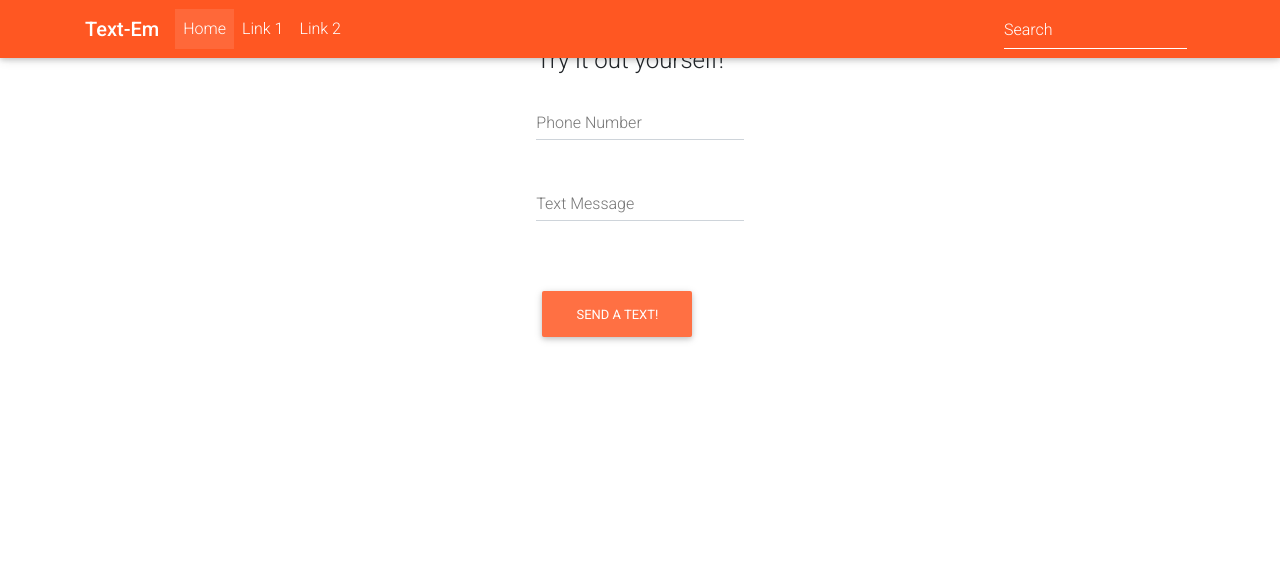
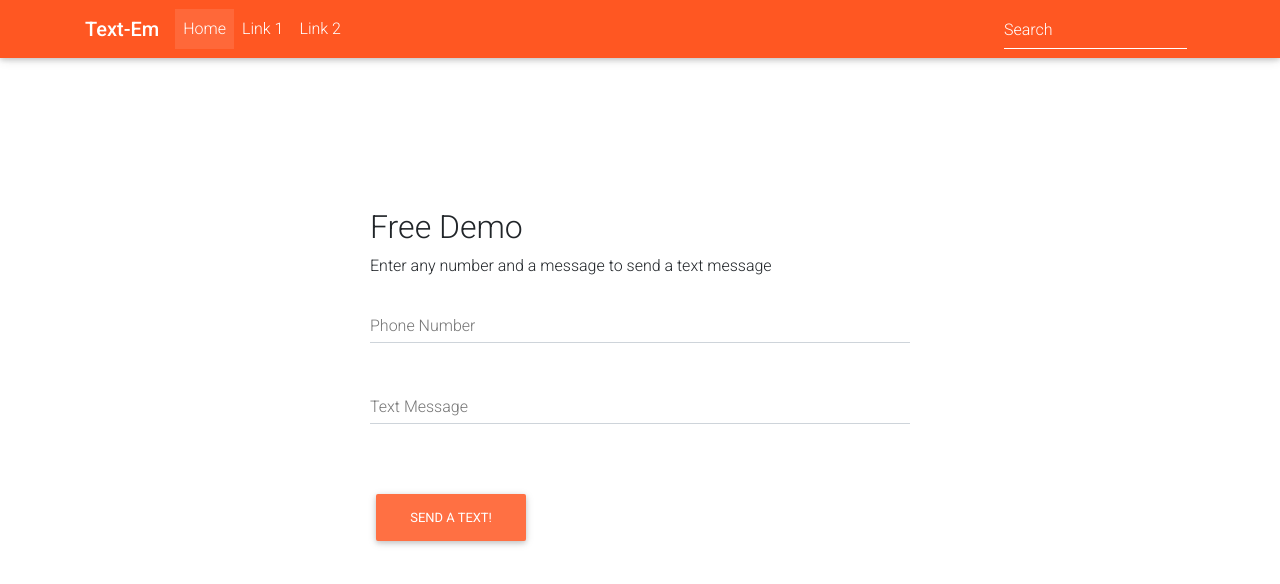
Before and after one commit to sam-malanchuk/TextEm, a React (Create React App) app in the folder text-em/: page /demo in a window 1280 px wide. Shown: the top 584 px of the page. Built offline with nearby package versions, Linux system fonts and the light colour scheme.

Commit message:
updated the demo page

```diff
--- a/text-em/src/App.js
+++ b/text-em/src/App.js
@@ -5,7 +5,6 @@ import '@fortawesome/fontawesome-free/css/all.min.css';
 import 'bootstrap-css-only/css/bootstrap.min.css';
 import 'mdbreact/dist/css/mdb.css';
 import { Route } from 'react-router-dom';
-import Landing from './components/Landing';
 import SendText from './components/SendText';
 import Header from './components/Header';
 import Home from './components/Home';
@@ -16,7 +15,6 @@ function App() {
       <Header />
       <Route exact path="/" component={Home} />
       <Route exact path="/demo" component={SendText} />
-      <Route exact path="/landing" component={Landing} />
     </React.Fragment>
   );
 }
--- a/text-em/src/components/Landing.js
+++ /dev/null
@@ -1,17 +0,0 @@
-import React from 'react';
-import { withRouter } from 'react-router-dom';
-import { MDBRow, MDBCol } from "mdbreact";
-
-function Landing() {
-    return (
-        <MDBRow center>
-            <MDBCol className="text-center" md="8">
-                <h2>Welcome to Text-Em</h2>
-                <h4>The platform that allows you to easily send out text message communications to a large group.</h4>
-                <br /><br />
-            </MDBCol>
-        </MDBRow>
-    );
-}
-
-export default withRouter(Landing);
--- a/text-em/src/components/SendText.js
+++ b/text-em/src/components/SendText.js
@@ -2,7 +2,8 @@ import React from 'react';
 import { withRouter } from 'react-router-dom';
 import { connect } from 'react-redux';
 import { send_sms } from '../redux/actions.js';
-import { MDBRow, MDBBtn, MDBInput } from "mdbreact";
+import { MDBView, MDBContainer, MDBRow, MDBCol, MDBMask, MDBBtn, MDBInput } from "mdbreact";
+import '../AppPage.css';
 
 class SendText extends React.Component {
     constructor() {
@@ -43,10 +44,17 @@ class SendText extends React.Component {
 		const { phone, message } = this.state
 
         return (
-            <MDBRow center>
+        <div>
+          <MDBView>
+            <MDBMask className='white-text gradient' />
+            <MDBContainer
+            style={{ paddingTop: '10rem' }}
+            >
+              <MDBRow center>
+              <MDBCol md='6' className='text-center text-md-left mt-xl-5 mb-5'>
                 <form onSubmit={this.handleSubmit}>
-                    <h2>Text-Em Demo</h2>
-                    <h4>Try it out yourself!</h4>
+                    <h2>Free Demo</h2>
+                    <p>Enter any number and a message to send a text message</p>
                     <MDBInput
                             label="Phone Number"
                             group
@@ -70,7 +78,11 @@ class SendText extends React.Component {
                     <br />
                     <MDBBtn type="submit" color="deep-orange">Send a Text!</MDBBtn>
                 </form>
+              </MDBCol>
             </MDBRow>
+          </MDBContainer>
+        </MDBView>
+        </div>
         );
     }
 }
```
